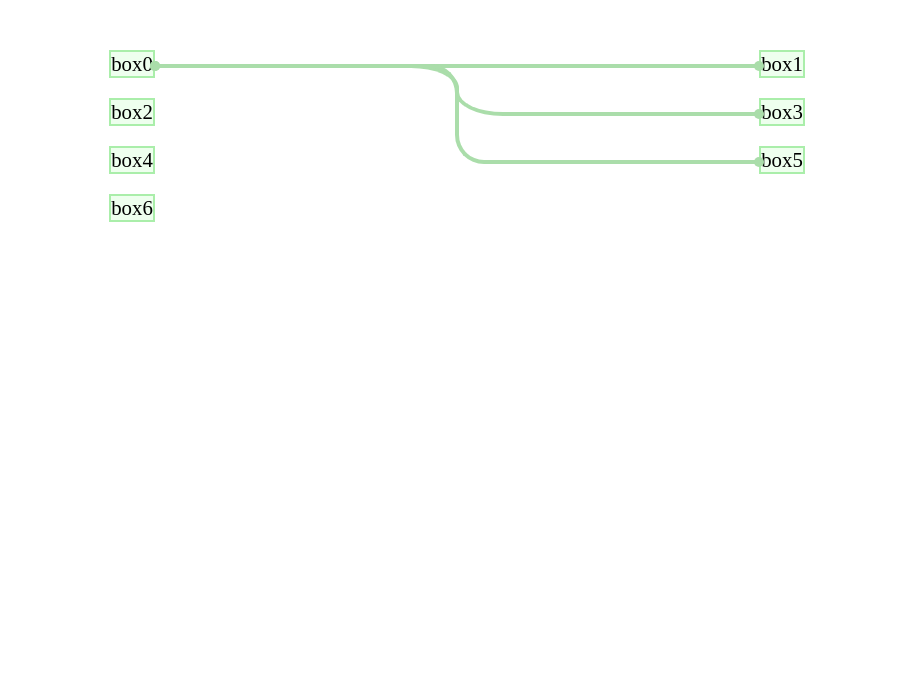
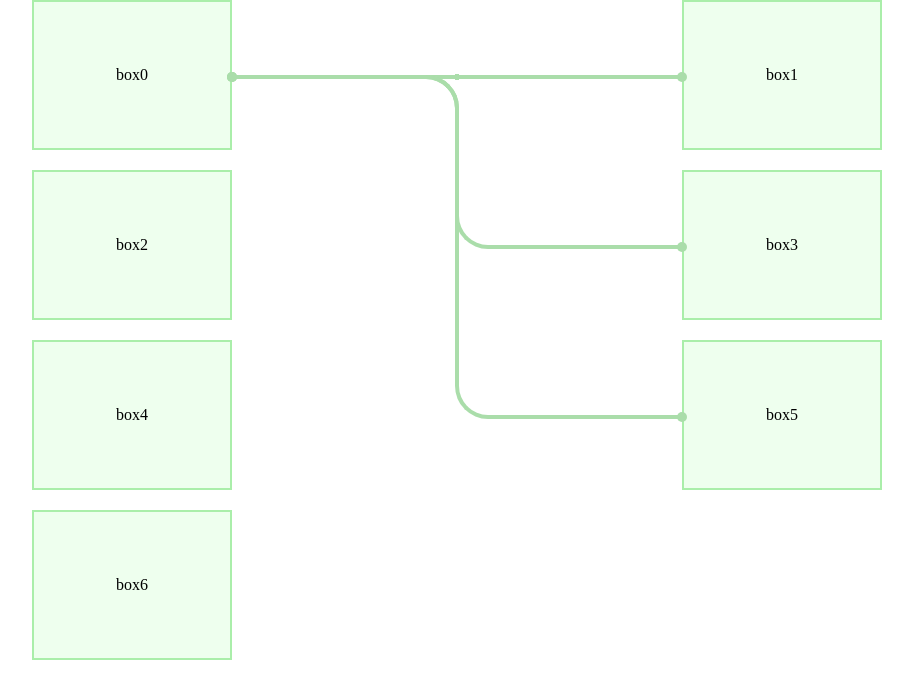
Before and after one commit to Ghibrasoft/box_connectors, a React (Vite) app: page / in a window 1280 px wide. Shown: the top 698 px of the page, without its empty margins (183-1096 px from the left). Built offline with nearby package versions, Linux system fonts and the light colour scheme.

Commit message:
Update/Remove: connector_function_style_unwanted_code

```diff
--- a/src/App.tsx
+++ b/src/App.tsx
@@ -6,6 +6,7 @@ function App() {
   return (
     <div className='wrapper'>
       <Board
+        className='my-board'
         lineCurviness={50}
         connections={[
           { start: 0, end: 1 },
@@ -20,6 +21,10 @@ function App() {
               key={index}
               id={`box${index}`}
               className='box'
+              style={{
+                width: '200px',
+                height: '150px'
+              }}
             >
               {`box${index}`}
             </div>
--- a/src/components/Board.tsx
+++ b/src/components/Board.tsx
@@ -8,12 +8,14 @@ interface IBoardProps {
         start: number;
         end: number;
     }[]
+    className?: string;
     withDot?: boolean
     lineCurviness?: number;
 }
 const Board: React.FC<IBoardProps> = ({
     children,
     connections = [],
+    className,
     withDot = true,
     lineCurviness = 50
 }) => {
@@ -34,7 +36,7 @@ const Board: React.FC<IBoardProps> = ({
 
     // console.log("Board Re-rendered");
     return (
-        <div className="board">
+        <div className={`board ${className}`}>
             {children}
             {
                 connections && connections.map(({ start, end }) =>
--- a/src/components/Connector.tsx
+++ b/src/components/Connector.tsx
@@ -33,13 +33,13 @@ const Connector: React.FC<IConnectorProps> = ({ startBox, endBox, lineCurviness,
         const maxBorderRadius = Math.min(lineCurviness, width);
         const currentBorderRadius = Math.min(maxBorderRadius, height - borderWidth);
         const shouldSmooth = currentBorderRadius < maxBorderRadius;
-        const widthAndMargin = shouldSmooth ? currentBorderRadius : (currentBorderRadius / 2);
+        const widthAndMargin = shouldSmooth ? currentBorderRadius : (currentBorderRadius / 2) + borderWidth;
 
         // props (vertical & horizontal)
         const getCenterStyle = (v: string, h: string) => {
             return {
-                height: (height / 2) - borderWidth,
-                width: `${widthAndMargin}px`,
+                height: (height / 2),
+                width: `${widthAndMargin + borderWidth}px`,
                 [`margin${h}`]: `${widthAndMargin}px`,
                 [`border${v}${h}Width`]: borderWidth,
                 [`border${h}Width`]: borderWidth,
--- a/src/index.css
+++ b/src/index.css
@@ -3,60 +3,11 @@
 * {
   margin: 0;
   padding: 0;
-  /* box-sizing: border-box; */
-}
-/* Custom scrollbar styles */
-/* WebKit browsers */
-html::-webkit-scrollbar {
-  width: 12px;
-}
-
-html::-webkit-scrollbar-track {
-  background: #efe;
-}
-
-html::-webkit-scrollbar-thumb {
-  background: #ada;
-  border-radius: 6px;
-}
-
-html::-webkit-scrollbar-thumb:hover {
-  background: #aea;
-}
-
-/* Firefox */
-html {
-  scrollbar-width: thin;
-  scrollbar-color: #ada #efe;
-}
-
-/* CSS for scrollbar track and thumb */
-html::-moz-scrollbar {
-  width: 12px;
-}
-
-html::-moz-scrollbar-track {
-  background: #efe;
-}
-
-html::-moz-scrollbar-thumb {
-  background: #ada;
-  border-radius: 6px;
-}
-
-html::-moz-scrollbar-thumb:hover {
-  background: #aea;
+  box-sizing: border-box;
 }
 
 /* =============== BOX CONNECTORS =============== */
-.controls {
-  display: flex;
-  flex-direction: column;
-  align-items: center;
-}
 .wrapper {
-  /* width: 100vw; */
-  margin-top: 50px;
   height: 100vh;
 
   .board {
@@ -76,7 +27,6 @@ html::-moz-scrollbar-thumb:hover {
       justify-content: center;
       align-items: center;
       border: 2px solid var(--border-color);
-      font-size: 130%;
     }
 
     .connector {
```
Also changed, not shown: src/helpers/generateBoxes.ts (deleted, +0 -48 lines).
